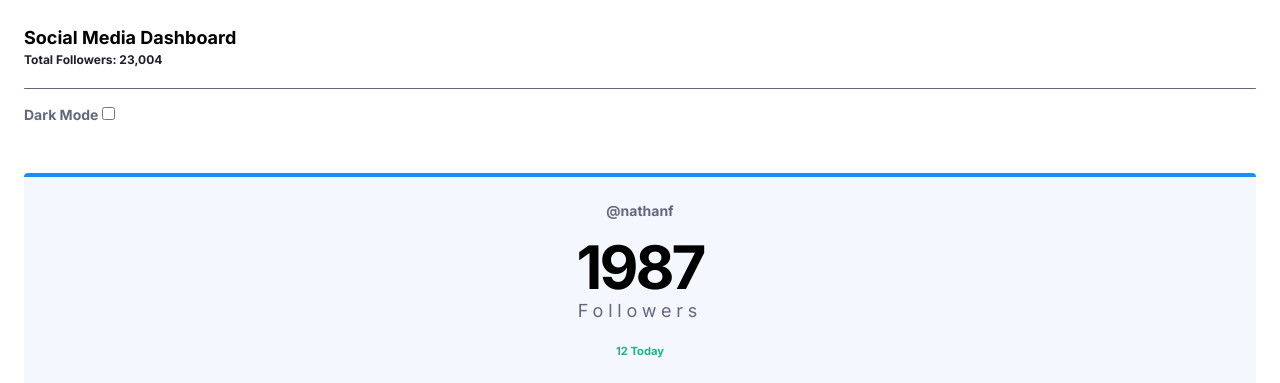
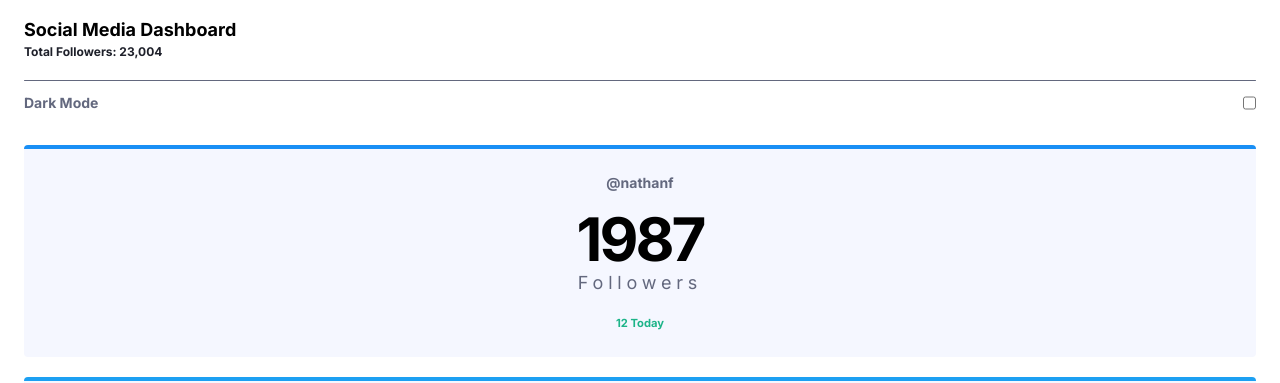
Before and after one commit to AgstAngelo/social-media-dashboard-with-theme-switcher-master, a website: page src/index.html in a window 1280 px wide. Shown: the top 383 px of the page. Drawn offline with Linux system fonts and the light colour scheme.

Commit message:
feature: two first sections updated.

```diff
--- a/src/index.html
+++ b/src/index.html
@@ -22,7 +22,7 @@
 
   <body class="font-inter text-sm">
     <main class="flex flex-col bg-white">
-      <section class="flex flex-col p-6">
+      <section class="flex flex-col px-6 py-4">
         <div class="">
           <h3 class="text-lg font-bold">Social Media Dashboard</h3>
           <h5 class="text-xs text-light-text-2 font-bold">
@@ -30,12 +30,12 @@
           </h5>
         </div>
         <hr class="border-light-text-1 mt-5 mb-3 my-auto rounded" />
-        <div class="pt-1">
+        <div class="flex justify-between">
           <span class="text-light-text-1 font-bold">Dark Mode</span>
           <input type="checkbox" />
         </div>
       </section>
-      <section class="flex flex-col p-6 [&>article]:mb-5">
+      <section class="flex flex-col px-6 py-4 [&>article]:mb-5">
         <article class="card border-t-4 border-facebook">
           <h6 class="p-4 text-light-text-1 font-bold">@nathanf</h6>
           <h2 class="text-6xl tracking-tighter font-bold">1987</h2>
```
Also changed, not shown: src/main.css.
